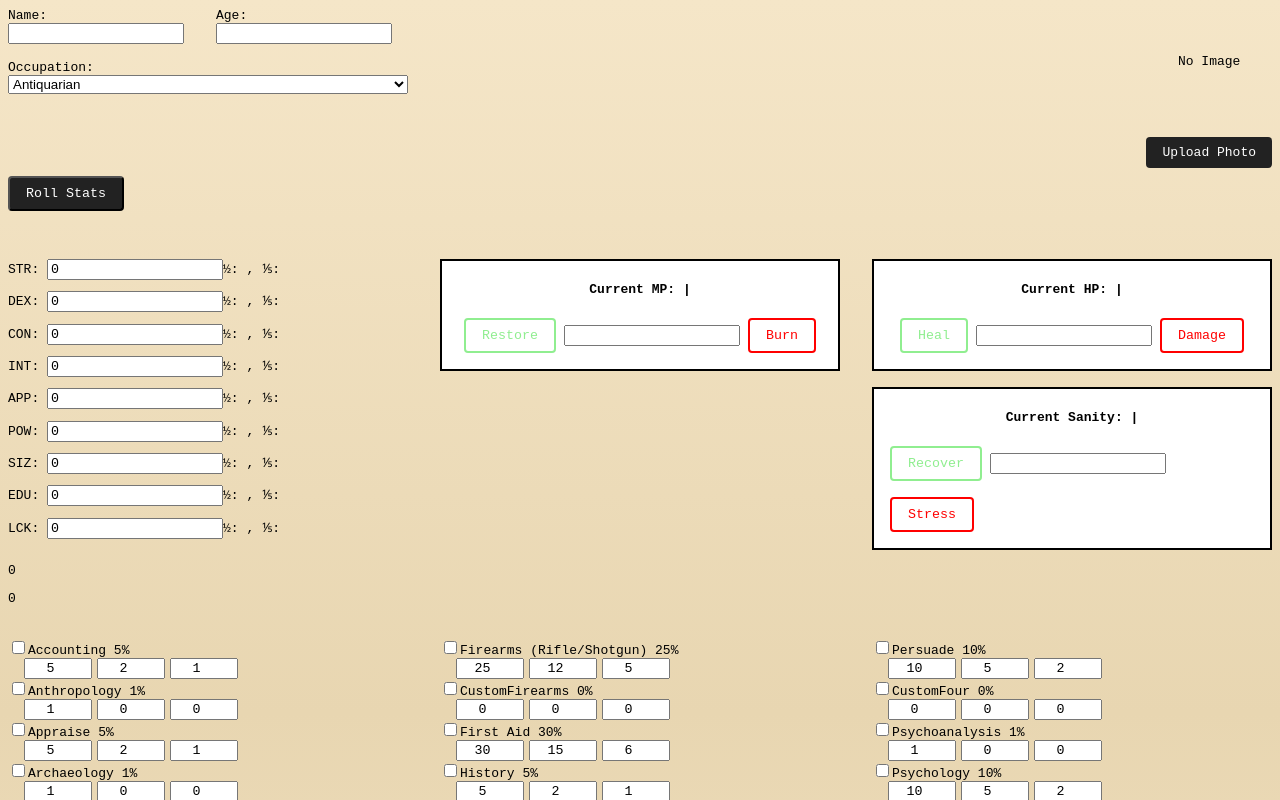
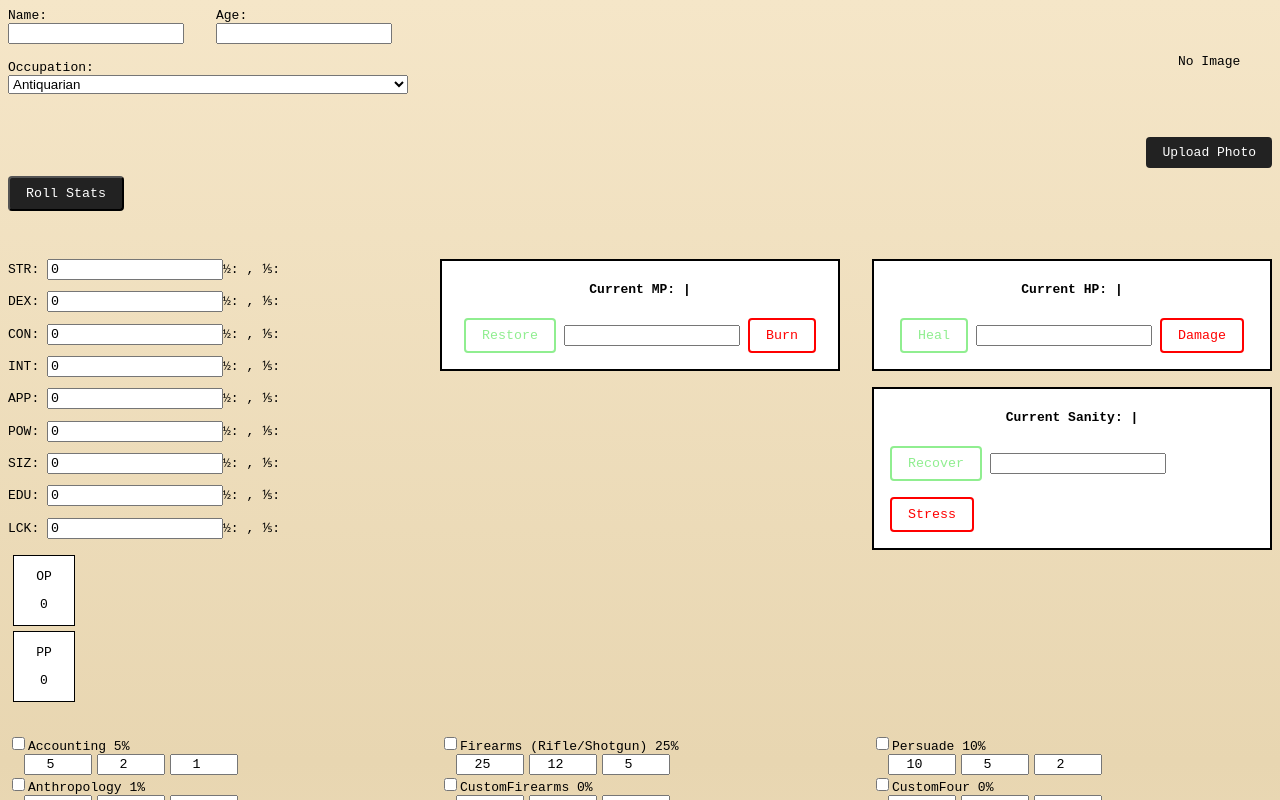
Before and after one commit to JaisungSinghLidder/Call-Of-Cthullu-Character-Sheet-, a React (Vite) app: page / in a window 1280 px wide. Shown: the top 800 px of the page. Built offline with nearby package versions, Linux system fonts and the light colour scheme.

Commit message:
Bugfixed and now begining to start the point allocation system

```diff
--- a/src/components/Characteristics.css
+++ b/src/components/Characteristics.css
@@ -22,7 +22,7 @@
 }
 
 .skill-boxes .box {
-  width: 60px;
+  width: 3.75rem;
   text-align: center;
 }
 
@@ -30,3 +30,22 @@
 {
     margin-top: 2rem;
 }
+
+.personalPoints
+{
+  background-color: white;
+  width: 3.75rem;
+  border: 1px solid black;
+  text-align: center;
+  margin: 5px 5px 5px 5px;
+}
+
+.occupationalPoints
+{
+  background-color: white;
+  width: 3.75rem;
+  border: 1px solid black;
+  text-align: center;
+  margin: 5px 5px 5px 5px;
+
+}
--- a/src/components/Characteristics.jsx
+++ b/src/components/Characteristics.jsx
@@ -143,7 +143,7 @@ function Characteristics() {
                 {name} {value + "%"}
             </label>
             <div className="skill-boxes">
-                <input type="number" className="box" value={value} readOnly />
+                <input type="number" className="box" value={value} onChange={(e) => onAllocate(name, parseInt(e.target.value, 10) || 0)}/>
                 <input type="number" className="box" value={Math.floor(value / 2)} readOnly />
                 <input type="number" className="box" value={Math.floor(value / 5)} readOnly />
             </div>
@@ -151,16 +151,29 @@ function Characteristics() {
         );
     }
 
+  //function to allow for the skill boxes to change
+  function handleAllocate(skillName, newValue)
+  {
+    setSkills(prev => (
+      {
+        ...prev,
+        [skillName.toLowerCase()]: newValue
+      }
+    ));
+  }
+
 
   return (
     <>
       <div className="pointBox">
         {/*Debugging currently*/}
-        <div className="OccupationalPoints">
+        <div className="occupationalPoints">
+          <p>OP</p>
           <p>{occupationalPoints}</p>
         </div>
 
-        <div className="PersonalPoints">
+        <div className="personalPoints">
+          <p>PP</p>
           <p>{personalPoints}</p>
         </div>
 
@@ -225,7 +238,7 @@ function Characteristics() {
             <Skill name="Ride" value={skills.ride} checked={checkedOccupationalSkillsChecked.includes("Ride") } onChange = {handleOccupationCheck} />
             <Skill name="Science" value={skills.scienceCustom} checked={checkedOccupationalSkillsChecked.includes("Science") } onChange = {handleOccupationCheck} />
             <Skill name="CustomFour" value={skills.customFour} checked={checkedOccupationalSkillsChecked.includes("CustomFour") } onChange = {handleOccupationCheck} />
-            <Skill name="CustomFifth" value={skills.customFifth} checked={checkedOccupationalSkillsChecked.includes("CustomFifth") } onChange = {handleOccupationCheck}/>
+            <Skill name="CustomFive" value={skills.customFifth} checked={checkedOccupationalSkillsChecked.includes("CustomFive") } onChange = {handleOccupationCheck}/>
             <Skill name="Sleight of Hand" value={skills.sleightOfHand} checked={checkedOccupationalSkillsChecked.includes("Sleight of Hand") } onChange = {handleOccupationCheck} />
             <Skill name="Spot Hidden" value={skills.spotHidden} checked={checkedOccupationalSkillsChecked.includes("Spot Hidden") } onChange = {handleOccupationCheck} />
             <Skill name="Stealth" value={skills.stealth} checked={checkedOccupationalSkillsChecked.includes("Stealth") } onChange = {handleOccupationCheck} />
```
